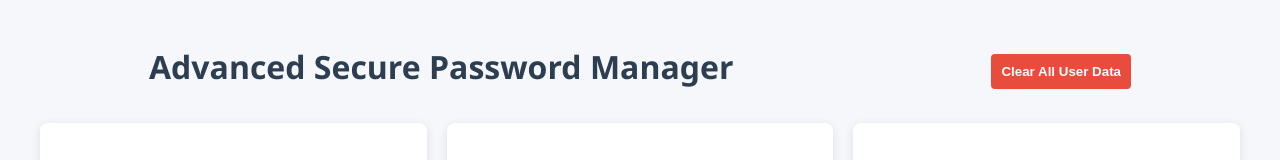
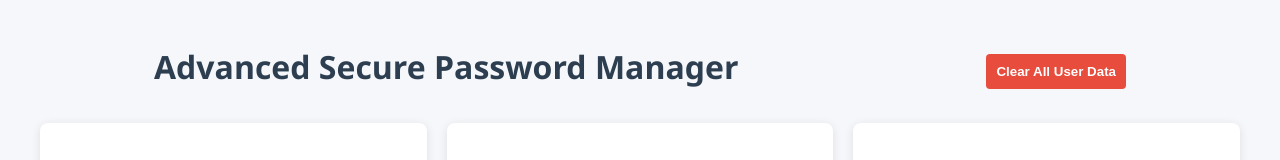
Before and after one commit to ankitkr8540/Encyption-decryption, a plain HTML site: page pwd1.html in a window 1280 px wide. Shown: the top 160 px of the page. Drawn offline with Linux system fonts and the light colour scheme.

Commit message:
Fix the header

```diff
--- a/pwd1.html
+++ b/pwd1.html
@@ -206,7 +206,7 @@
     </style>
   </head>
   <body>
-    <div class="d-flex">
+    <div class="d-flex container">
       <div style="align-content: center; margin: auto">
         <h1>Advanced Secure Password Manager</h1>
       </div>
```
